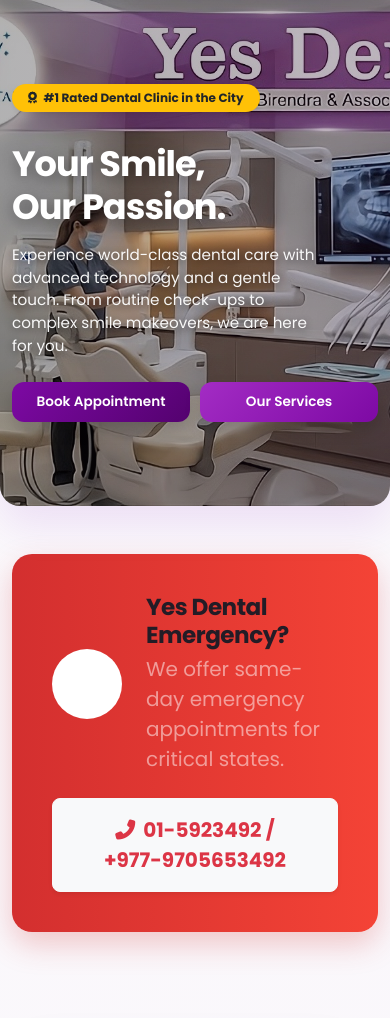
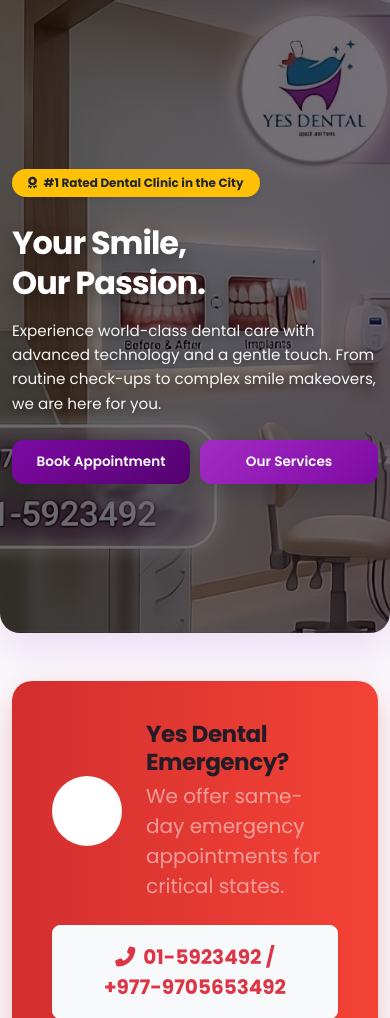
Before and after one commit to Sulindra-Thakur/Yes-Dental, a Flask app: page / in a window 390 px wide. Shown: the part 100-1118 px from the top of the page. Run offline with Flask 3, Linux system fonts and the light colour scheme.

Commit message:
fix: update hero section layout in pages template

```diff
--- a/templates/pages.html
+++ b/templates/pages.html
@@ -312,43 +312,50 @@
        PREMIUM HERO FRAMEWORK & RESPONSIVE SYSTEM (CLEANED)
        ======================================================= */
     .hero-section {
-        min-height: 85dvh;
-        background-position: right center !important; /* Desktop default focus */
-        transition: var(--transition-smooth);
+        background: linear-gradient(
+            rgba(0, 0, 0, 0.55),
+            rgba(0, 0, 0, 0.55)
+        ),
+        url('/static/logo/hero2.jpeg') no-repeat !important;
+        background-size: cover !important;
     }
 
     /* Mobile & Tablet Responsive Engine */
     @media (max-width: 768px) {
         .hero-section {
-            background-position: 82% center !important; /* Auto-focus setup on mobile */
-            min-height: 60dvh !important;
-            padding: 40px 0;
+        /* Image ko center me rakhega aur responsive fill karega */
+        background-position: center center !important;
+        background-size: cover !important;
+        min-height: 75vh !important; /* Mobile par thoda extra breathing space */
+        padding: 60px 0 40px 0 !important;
         }
 
         .hero-title {
-            font-size: 2.2rem !important;
-            line-height: 1.2 !important;
-            margin-top: 15px;
+        font-size: 2rem !important; /* Typography scale maintain rakhne ke liye */
+        line-height: 1.25 !important;
+        margin-top: 10px;
         }
 
         .hero-lead-text {
             font-size: 0.95rem !important;
-            line-height: 1.5 !important;
-            max-width: 85% !important;
+            line-height: 1.6 !important;
+            max-width: 100% !important;
         }
 
         .brand-badge {
             font-size: 0.75rem !important;
+            white-space: normal !important;
         }
 
         /* Prevent side-by-side buttons from vertical crashing */
         .hero-btn-group {
             flex-direction: row !important;
             gap: 10px !important;
+            width: 100%;
         }
 
         .dynamic-hero-btn {
-            padding: 10px 18px !important;
+            padding: 12px 15px !important;
             font-size: 0.85rem !important;
             flex: 1;
             text-align: center;
```
